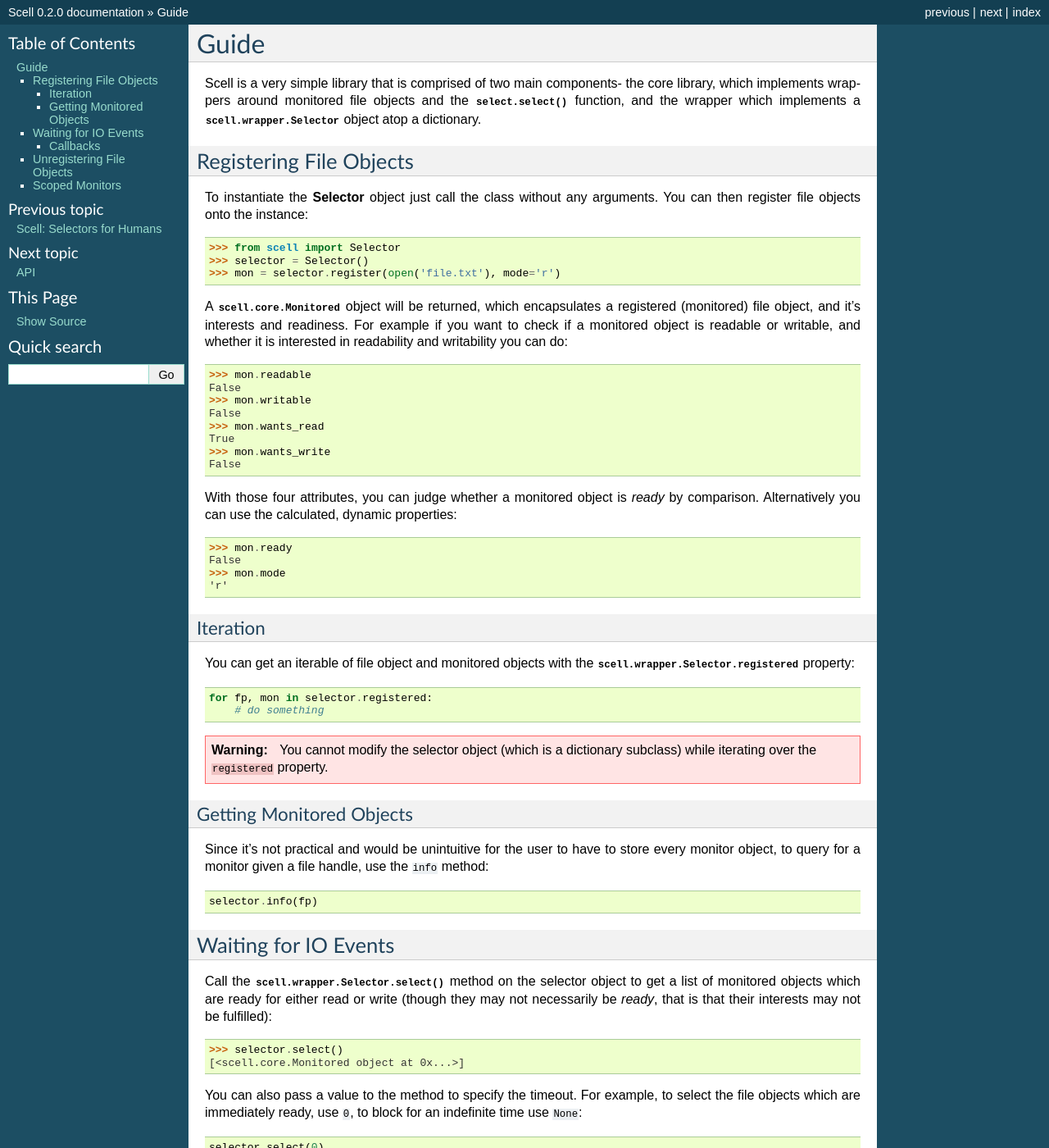
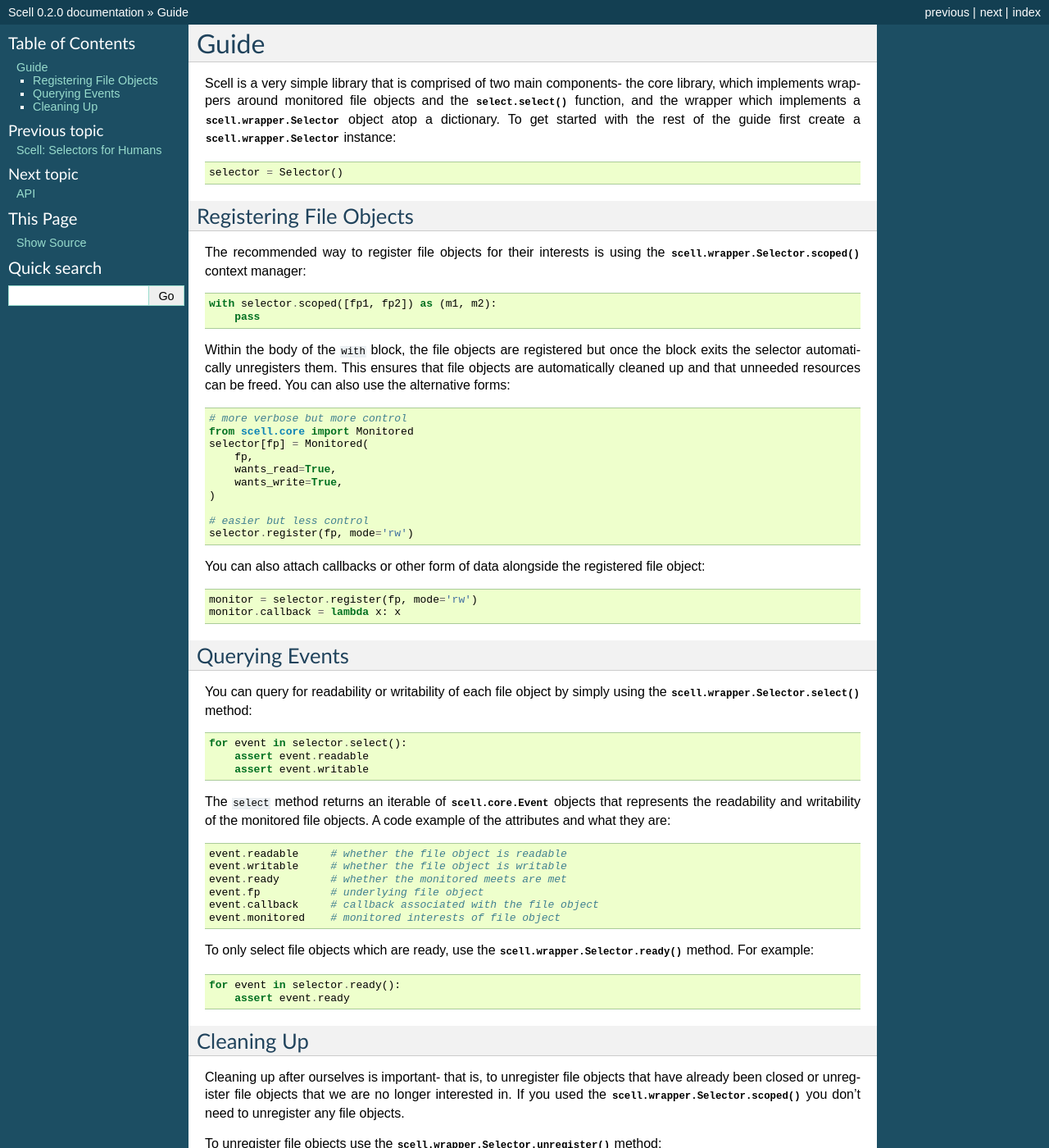
Before and after one commit to eugene-eeo/scell, a Sphinx documentation site: the page built from docs/guide.rst, in a window 1280 px wide and 1400 px high. Shown: the whole window at 82% size. Built offline with Sphinx 7.4.7, drawn with Linux system fonts in a browser that asks for light colours; pages that are not in the unit, such as notebooks, are missing from menus; some of the changed text lies outside the part shown.

Commit message:
update docs to reflect latest version

```diff
--- a/docs/guide.rst
+++ b/docs/guide.rst
@@ -5,161 +5,107 @@ Scell is a very simple library that is comprised of two
 main components- the core library, which implements
 wrappers around monitored file objects and the :func:`select.select`
 function, and the wrapper which implements a :class:`scell.wrapper.Selector`
-object atop a dictionary.
+object atop a dictionary. To get started with the rest
+of the guide first create a :class:`scell.wrapper.Selector`
+instance:
+
+.. code-block:: python
+
+    selector = Selector()
 
 
 Registering File Objects
 ------------------------
 
-To instantiate the **Selector** object just call the
-class without any arguments. You can then register
-file objects onto the instance::
-
-    >>> from scell import Selector
-    >>> selector = Selector()
-    >>> mon = selector.register(open('file.txt'), mode='r')
-
-A :class:`scell.core.Monitored` object will be returned,
-which encapsulates a registered (monitored) file object,
-and it's interests and readiness. For example if you want
-to check if a monitored object is readable or writable,
-and whether it is interested in readability and writability
-you can do::
-
-    >>> mon.readable
-    False
-    >>> mon.writable
-    False
-    >>> mon.wants_read
-    True
-    >>> mon.wants_write
-    False
-
-With those four attributes, you can judge whether a
-monitored object is *ready* by comparison. Alternatively
-you can use the calculated, dynamic properties::
-
-    >>> mon.ready
-    False
-    >>> mon.mode
-    'r'
-
-
-Iteration
-#########
-
-You can get an iterable of file object and monitored
-objects with the :attr:`scell.wrapper.Selector.registered`
-property:
+The recommended way to register file objects for their
+interests is using the :func:`scell.wrapper.Selector.scoped`
+context manager:
 
 .. code-block:: python
 
-    for fp, mon in selector.registered:
-        # do something
+    with selector.scoped([fp1, fp2]) as (m1, m2):
+        pass
 
-.. WARNING::
-   You cannot modify the selector object (which is
-   a dictionary subclass) while iterating over the
-   ``registered`` property.
-
-
-Getting Monitored Objects
-#########################
-
-Since it's not practical and would be unintuitive for the
-user to have to store every monitor object, to query for
-a monitor given a file handle, use the ``info`` method:
+Within the body of the ``with`` block, the file objects
+are registered but once the block exits the selector
+automatically unregisters them. This ensures that file
+objects are automatically cleaned up and that unneeded
+resources can be freed. You can also use the alternative
+forms:
 
 .. code-block:: python
 
-    selector.info(fp)
+    # more verbose but more control
+    from scell.core import Monitored
+    selector[fp] = Monitored(
+        fp,
+        wants_read=True,
+        wants_write=True,
+    )
 
+    # easier but less control
+    selector.register(fp, mode='rw')
 
-Waiting for IO Events
----------------------
-
-Call the :meth:`scell.wrapper.Selector.select` method on
-the selector object to get a list of monitored objects
-which are ready for either read or write (though they may
-not necessarily be *ready*, that is that their interests
-may not be fulfilled)::
-
-    >>> selector.select()
-    [<scell.core.Monitored object at 0x...>]
-
-You can also pass a value to the method to specify the
-timeout. For example, to select the file objects which
-are immediately ready, use ``0``, to block for an
-indefinite time use ``None``::
-
-    selector.select(0)
-    selector.select(None)
-
-To get a list of monitored objects which are *ready*,
-use the :attr:`scell.wrapper.Selector.ready` property,
-for example::
-
-    >>> list(selector.ready)
-    [<scell.core.Monitored object at 0x...>]
-
-.. WARNING::
-   You cannot modify the selector object while iterating
-   over the ``ready`` property. This is because internally
-   this depends on ``registered``.
-
-Callbacks
-#########
-
-Callbacks can be easily implemented using the ``callback``
-attribute of monitored objects. However scell will not
-call the callbacks directly. It is up to the user code
-to decide when and where to call them:
+You can also attach callbacks or other form of data
+alongside the registered file object:
 
 .. code-block:: python
 
-    for mon in selector.values():
-        mon.callback = lambda: 1
-
-    [mon.callback() for mon in selector.ready]
+    monitor = selector.register(fp, mode='rw')
+    monitor.callback = lambda x: x
 
 
-Unregistering File Objects
---------------------------
+Querying Events
+---------------
 
-Once you are done monitoring a file object, you will
-typically want to un-register it from the selector
-object. To do that use the :meth:`scell.wrapper.Selector.unregister`
-method, for example:
+You can query for readability or writability of each
+file object by simply using the :func:`scell.wrapper.Selector.select`
+method:
 
 .. code-block:: python
 
-    for mon in selector.handles:
-        selector.unregister(mon)
+    for event in selector.select():
+        assert event.readable
+        assert event.writable
 
-
-Scoped Monitors
----------------
-
-You can register interest with a few file objects when
-only within a particular code block, i.e.:
+The ``select`` method returns an iterable of :class:`scell.core.Event`
+objects that represents the readability and writability
+of the monitored file objects. A code example of the
+attributes and what they are:
 
 .. code-block:: python
 
-    with selector.scoped([fp1,fp2]) as [m1,m2]:
-        # if fp1 and fp2 are both ready
-        selector.select()
-        assert m1.ready and m2.ready
+    event.readable     # whether the file object is readable
+    event.writable     # whether the file object is writable
+    event.ready        # whether the monitored meets are met
+    event.fp           # underlying file object
+    event.callback     # callback associated with the file object
+    event.monitored    # monitored interests of file object
 
-    # both are automatically cleaned up afterwards,
-    # even if an exception is raised.
-    assert fp1 not in selector
-    assert fp2 not in selector
-
-By default the ``scoped`` method will register the
-file objects on both read and write activities, you
-may want to change that by passing a ``mode`` argument
-to the method, e.g:
+To only select file objects which are ready, use the
+:func:`scell.wrapper.Selector.ready` method. For example:
 
 .. code-block:: python
 
-    selector.scoped([fp1,fp2], mode='r')
+    for event in selector.ready():
+        assert event.ready
+
+
+Cleaning Up
+-----------
+
+Cleaning up after ourselves is important- that is, to
+unregister file objects that have already been closed
+or unregister file objects that we are no longer
+interested in. If you used the :func:`scell.wrapper.Selector.scoped`
+you don't need to unregister any file objects.
+
+To unregister file objects use the :func:`scell.wrapper.Selector.unregister`
+method:
+
+.. code-block:: python
+
+    selector.unregister(fp)
+
+Note that it raises a ``KeyError`` if you unregister
+file objects that are not present.
```
